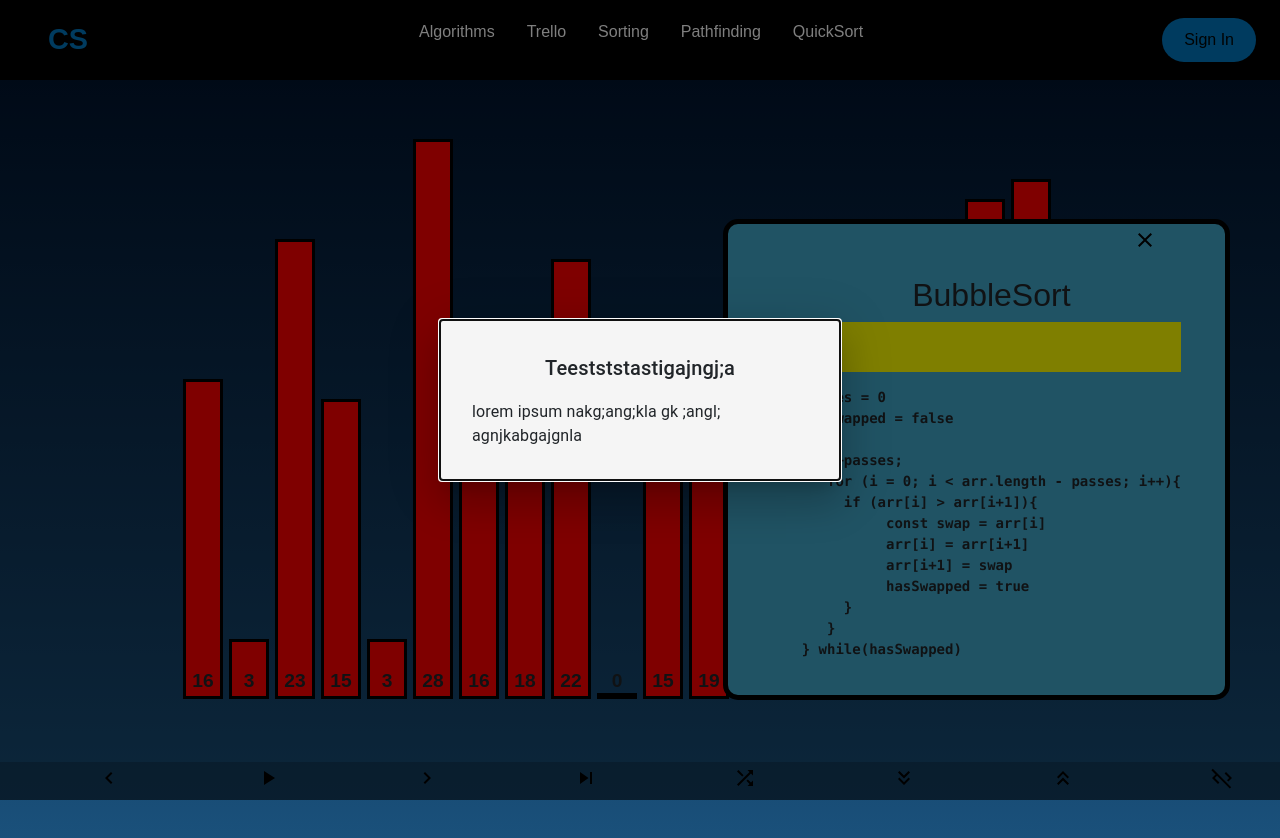
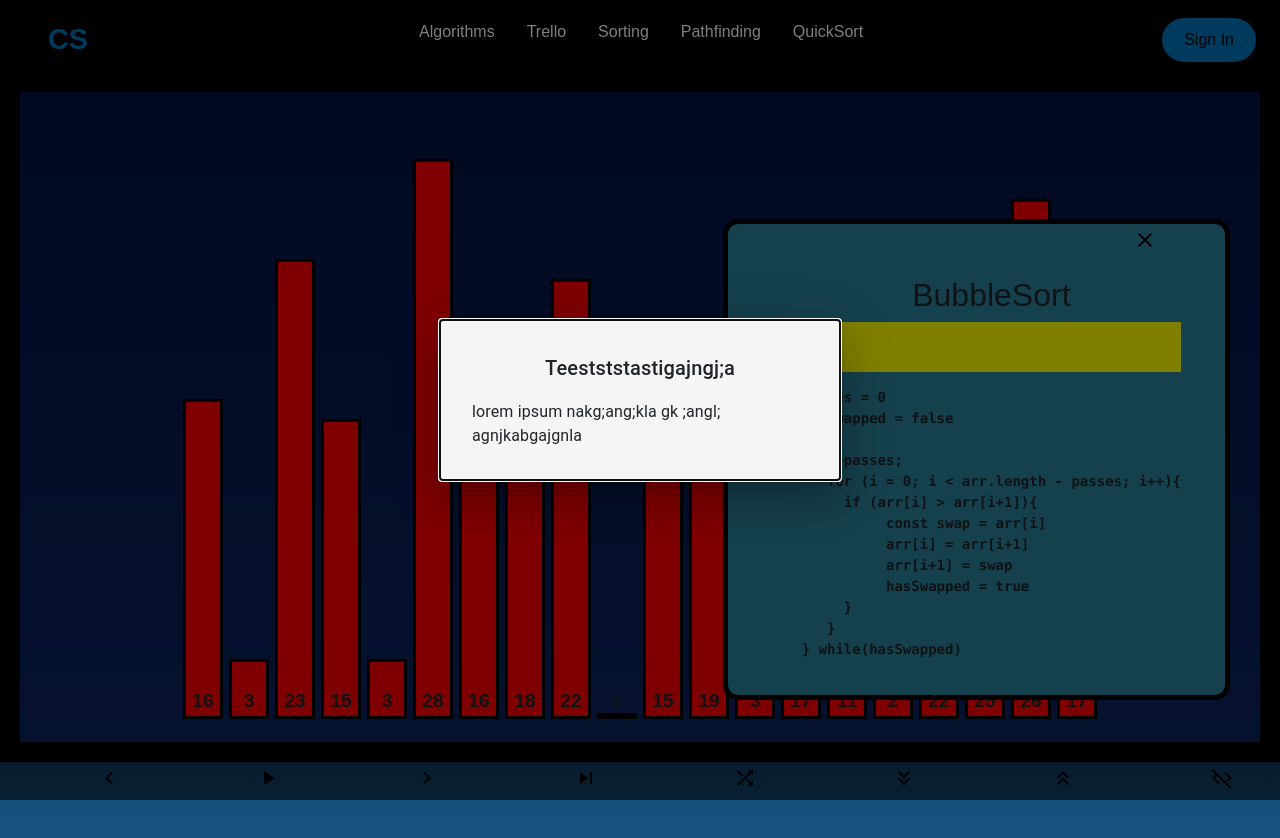
Before and after one commit to Elim-J/capstone-project, a React (Create React App) app: page /sorting in a window 1280 px wide. Shown: the top 838 px of the page. Built offline with nearby package versions, Linux system fonts and the light colour scheme; a web font is replaced by a local one.

Commit message:
more color

```diff
--- a/src/css/Sorting.css
+++ b/src/css/Sorting.css
@@ -3,14 +3,16 @@
     width: 100%;
     background: linear-gradient(
         to bottom,
-        #01142e, #1b537e);
+        #020e20, #175686);
 }
 
 .sorting-content {
     display: flex;
     justify-content: center;
-    /*border: 15px solid rgb(0, 0, 0);
-    /*background-color: rgb(0, 0, 0);*/
+
+    border: 20px solid rgb(0, 0, 0);
+    padding:rgb(0, 0, 0);
+    background-color: rgba(6, 20, 83, 0.685);
 }
 .graph-wrapper {
     display: flex;
@@ -58,6 +60,7 @@
 .code-title {
     text-align: center;
     font-weight: bold;
+    font-size: x-large;
 
 }
 
@@ -70,6 +73,7 @@
     font-weight: bolder;
     font-size: large;
 
+
 }
 
 /* TODO color scheme needs to change */
@@ -81,7 +85,7 @@
     right: 0;
     border-radius: 15px;
     /* background-color: rgba(112, 112, 112, 1); */
-    background-color: rgb(65, 168, 202);
+    background-color: rgb(42, 128, 156);
     /*box-shadow: rgba(0, 0, 0, 0.25) 0px 7px 14px, rgba(0, 0, 0, 0.22) 0px 5px 5px; */
 }
 
@@ -92,6 +96,7 @@
 .code-content pre {
     padding: 0;
     margin: 0;
+
 }
 
 .highlight {
```
